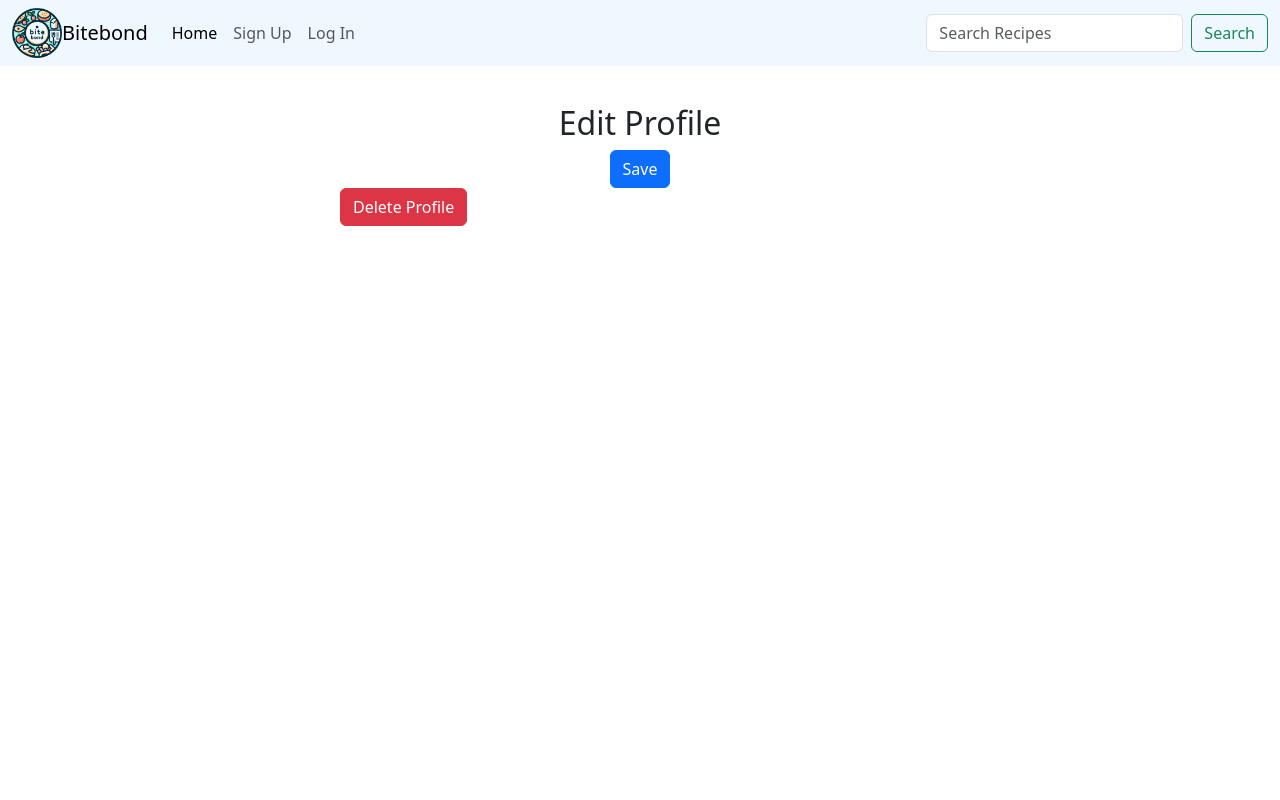
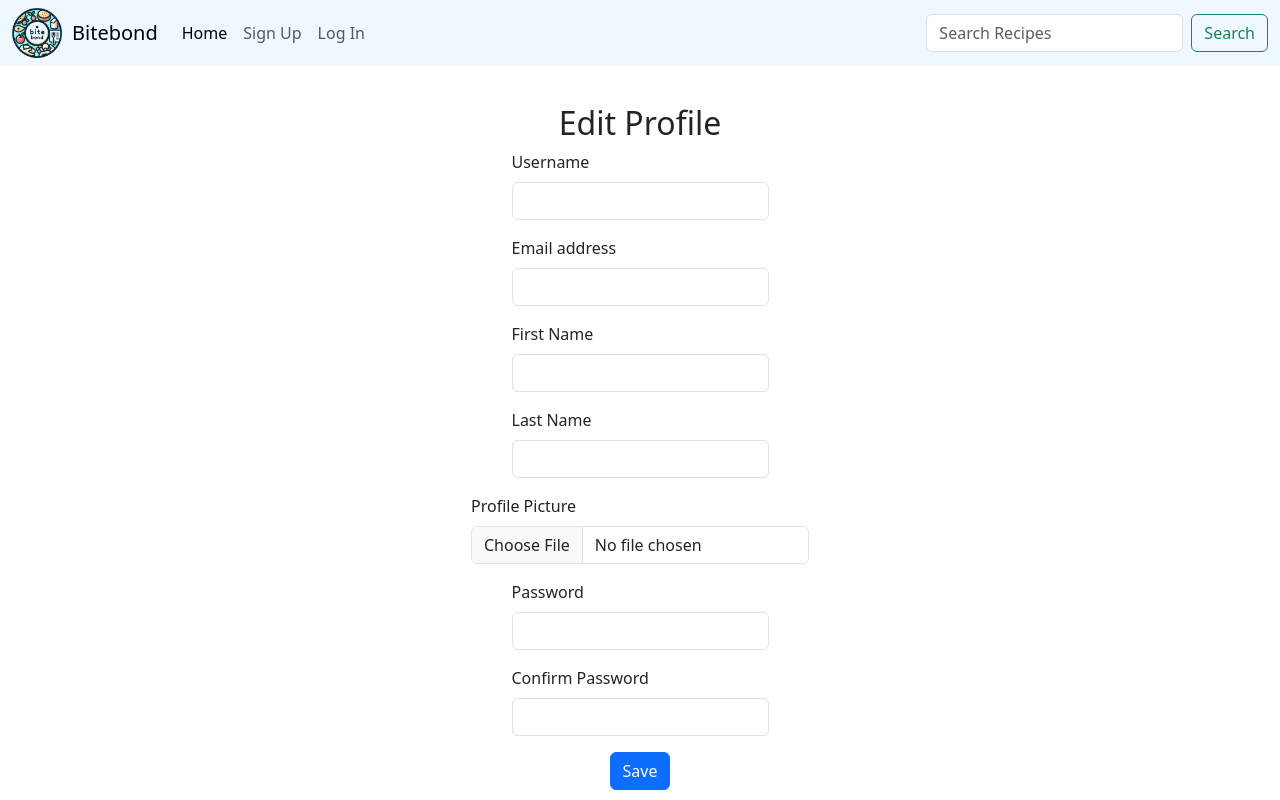
Before and after one commit to AndersH82/Foodify, a Django app: template app/templates/edit_profile.html in a window 1280 px wide. Run offline with Django 3.2, Linux system fonts and the light colour scheme; the template is opened without the code that fills it, so the values that code supplies are empty; some libraries are stand-ins or nearby versions.

Commit message:
style change in edit profile

```diff
--- a/app/templates/add_recipe.html
+++ b/app/templates/add_recipe.html
@@ -17,3 +17,5 @@
     </div>
 </div>
 {% endblock %}
+
+<link rel="stylesheet" href="{% static 'css/styles.css' %}">
--- a/app/templates/base.html
+++ b/app/templates/base.html
@@ -12,7 +12,7 @@
     <!-- Navbar -->
     <nav class="navbar navbar-expand-lg fixed-top">
   <div class="container-fluid">
-    <a href="{% url 'home' %}"><img src="{% static 'images/bitebond.png' %}" href="{% url 'home' %}" alt="Bitebond Logo" width="50" height="50"></a>
+    <a href="{% url 'home' %}"><img id="bitebond-img"src="{% static 'images/bitebond.png' %}" href="{% url 'home' %}" alt="Bitebond Logo" width="50" height="50"></a>
     <a class="navbar-brand" href="{% url 'home' %}">Bitebond</a>
     <button class="navbar-toggler" type="button" data-bs-toggle="collapse" data-bs-target="#navbarSupportedContent" aria-controls="navbarSupportedContent" aria-expanded="false" aria-label="Toggle navigation">
       <span class="navbar-toggler-icon"></span>
--- a/app/templates/edit_profile.html
+++ b/app/templates/edit_profile.html
@@ -1,21 +1,50 @@
+<!DOCTYPE html>
 {% extends 'base.html' %}
 {% load static %}
 
 {% block content %}
+<html lang="en">
+</head>
+<body>
     <div class="container mt-5 d-flex justify-content-center">
         <div class="w-100" style="max-width: 600px;">
             <h2 class="text-center">Edit Profile</h2>
-        <form method="post" enctype="multipart/form-data" class="d-flex flex-column align-items-center">
+            <form method="post" action="{% url 'register' %}" enctype="multipart/form-data" class="d-flex flex-column align-items-center">
                 {% csrf_token %}
-            {{ profile_form.as_p }}
-            <div class="d-flex justify-content-center">
+                <div class="mb-3">
+                    <label for="username" class="form-label">Username</label>
+                    <input type="text" class="form-control" id="username" name="username" required>
+                </div>
+                <div class="mb-3">
+                    <label for="email" class="form-label">Email address</label>
+                    <input type="email" class="form-control" id="email" name="email" required>
+                </div>
+                <div class="mb-3">
+                    <label for="first_name" class="form-label">First Name</label>
+                    <input type="text" class="form-control" id="first_name" name="first_name">
+                </div>
+                <div class="mb-3">
+                    <label for="last_name" class="form-label">Last Name</label>
+                    <input type="text" class="form-control" id="last_name" name="last_name">
+                </div>
+                <div class="mb-3">
+                    <label for="picture" class="form-label">Profile Picture</label>
+                    <input type="file" class="form-control" id="picture" name="picture">
+                </div>
+                <div class="mb-3">
+                    <label for="password" class="form-label">Password</label>
+                    <input type="password" class="form-control" id="password" name="password" required>
+                </div>
+                <div class="mb-3">
+                    <label for="confirm_password" class="form-label">Confirm Password</label>
+                    <input type="password" class="form-control" id="confirm_password" name="confirm_password" required>
+                </div>
                 <button type="submit" class="btn btn-primary">Save</button>
-            </div>
-        </form>
-        <form method="post" action="{% url 'delete_profile' %}" onsubmit="return confirm('Are you sure you want to delete your profile? This action cannot be undone.');">
-            {% csrf_token %}
-            <button type="submit" class="btn btn-danger">Delete Profile</button>
             </form>
         </div>
     </div>
+    <script src="https://stackpath.bootstrapcdn.com/bootstrap/5.3.3/js/bootstrap.bundle.min.js"></script>
+</body>
+</html>
+
 {% endblock %}
--- a/static/css/styles.css
+++ b/static/css/styles.css
@@ -69,6 +69,10 @@ img.card-img-top {
     margin-top: 20px;
 }
 
+#bitebond-img {
+    margin-right: 10px;
+}
+
 /* add recipe */
 
 .form-group label {
@@ -80,6 +84,7 @@ img.card-img-top {
 .form-group input,
 .form-group textarea,
 .form-group select {
+    border-radius: 20px;
     display: block;
     width: 100%;
     margin-bottom: 1rem;
```
Also changed, not shown: db.sqlite3. Lines whose indentation alone changed are shown as unchanged.
